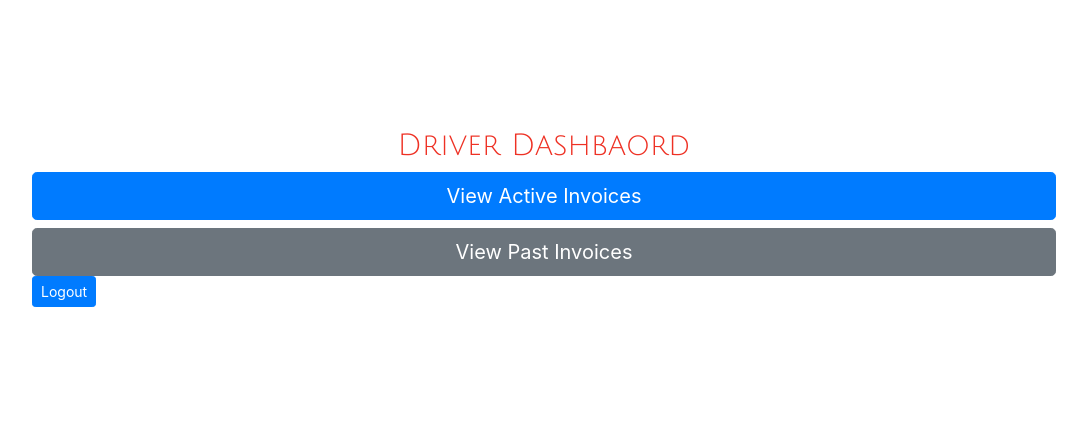
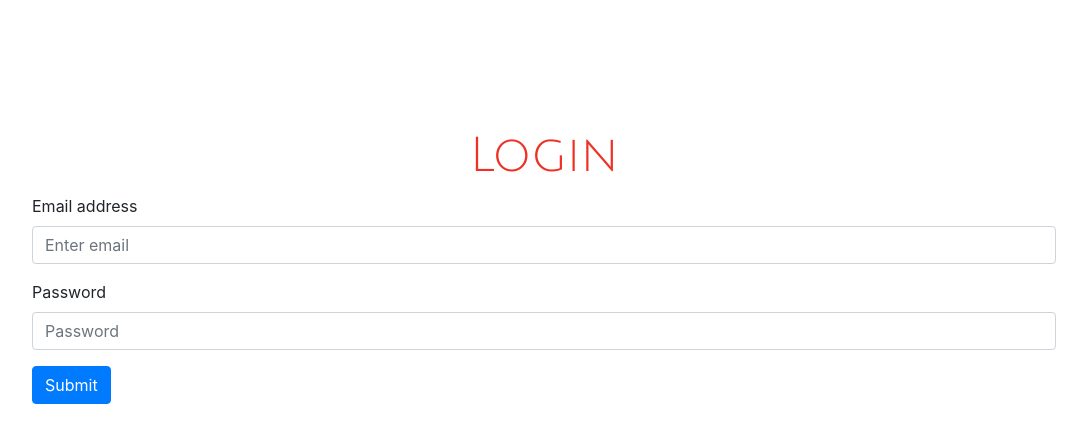
Before and after one commit to aaangelaaa/request-to-pay-frontend, a React (Create React App) app: page / in a window 1280 px wide. Shown: the top 442 px of the page, without its empty margins (96-1183 px from the left). Built offline with nearby package versions, Linux system fonts and the light colour scheme.

Commit message:
Fixed App.js so it opens login page first.

```diff
--- a/src/App.js
+++ b/src/App.js
@@ -9,7 +9,7 @@ import DriverDash from './pages/driver dashboard/DriverDash.js';
 
 function App() {
   return (
-    <DriverDash/>
+    <LoginPage/>
   );
 }
 
```
